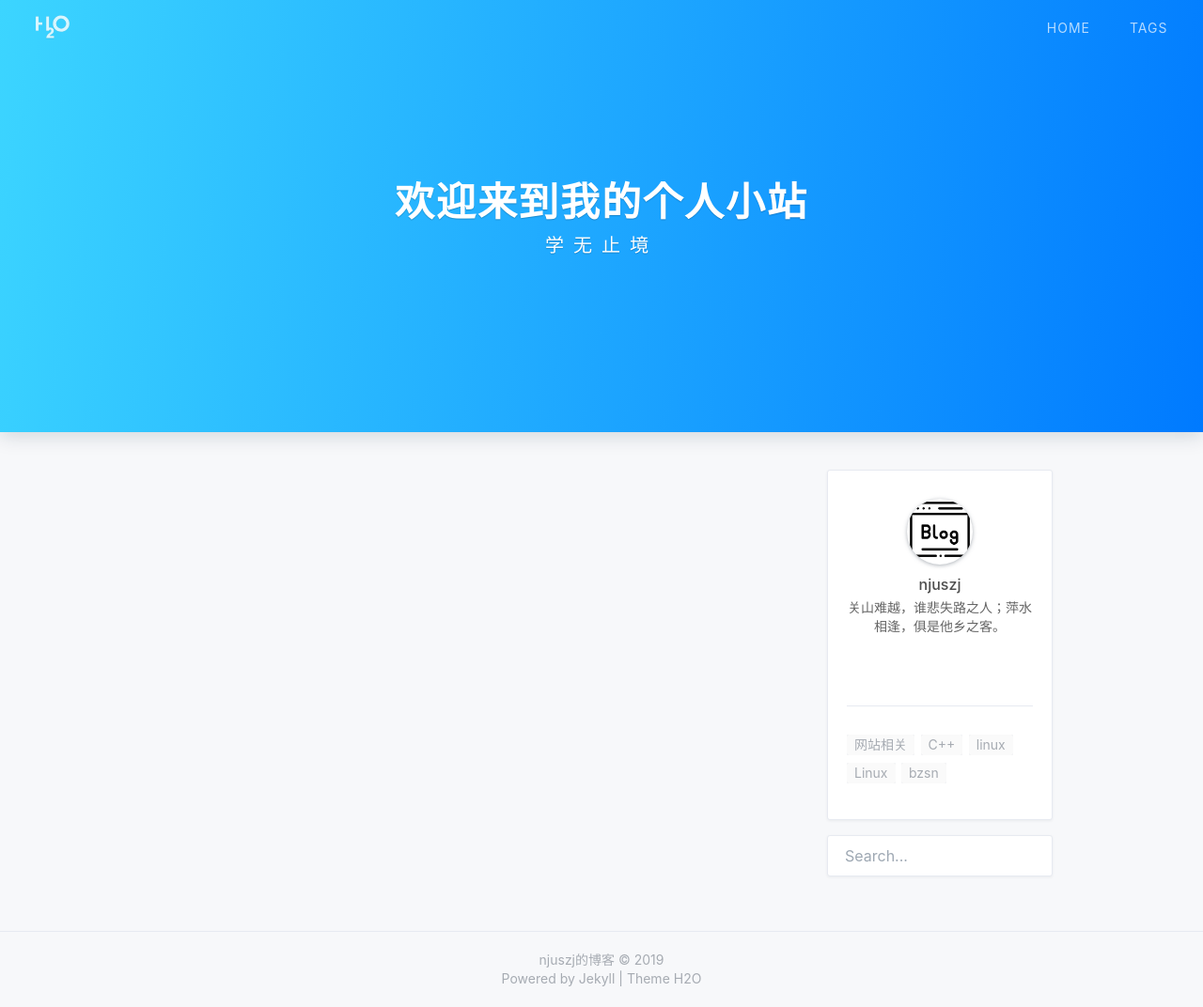
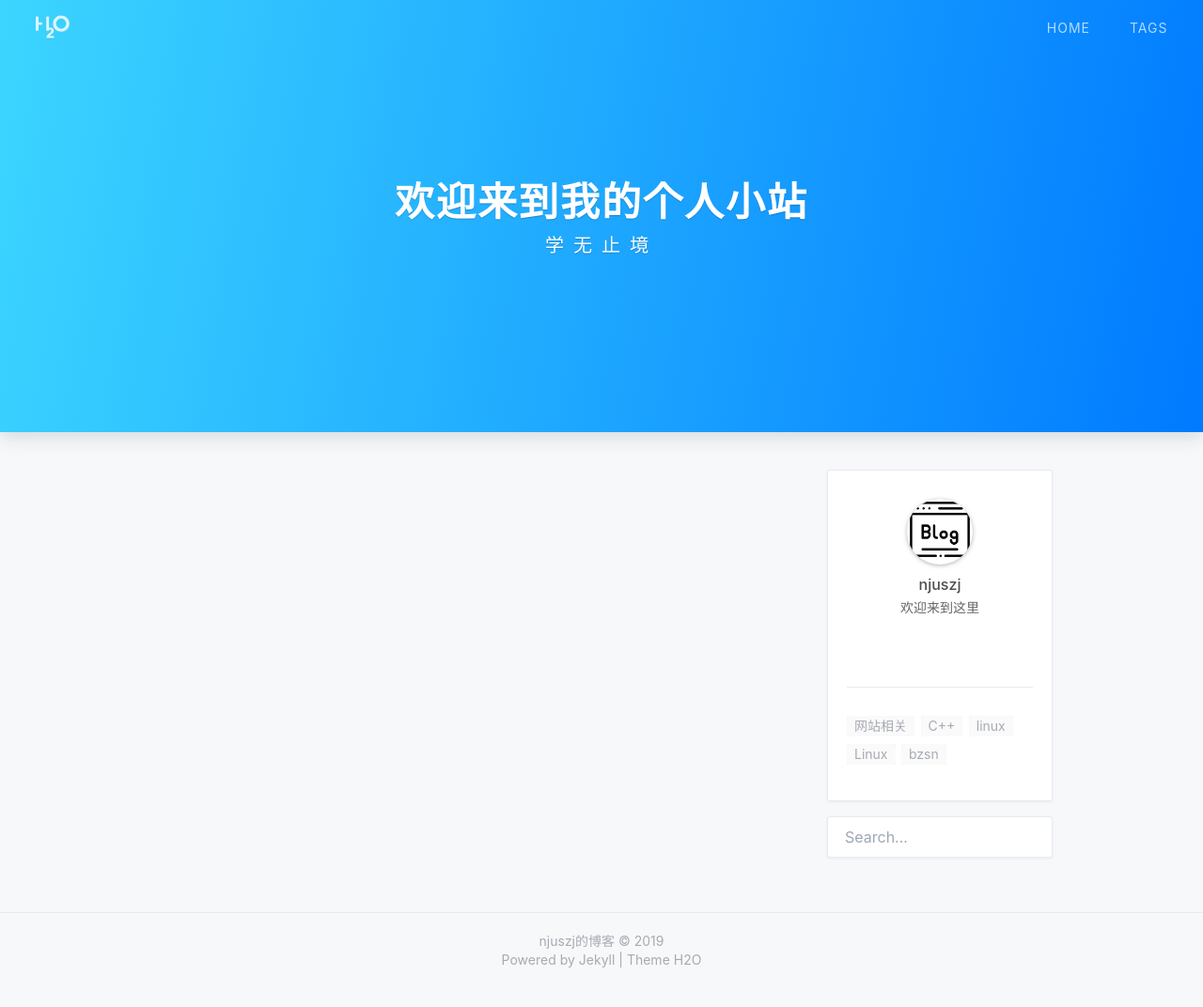
Before and after one commit to njuszj/njuszj.github.io, a Jekyll site: the page built from blog.html, in a window 1280 px wide and 1072 px high. Shown: the whole window at 94% size. Built offline with Jekyll 4.4.1, drawn with Linux system fonts in a browser that asks for light colours; nearby versions of some CDN libraries; a style sheet for code colours, icons or effects is not loaded.

Commit message:
Update _config.yml

```diff
--- a/_config.yml
+++ b/_config.yml
@@ -19,7 +19,7 @@ footer:
 # Author 配置博主信息
 author: 'njuszj'
 nickname: 'jeffrey'
-bio: '关山难越，谁悲失路之人；萍水相逢，俱是他乡之客。'
+bio: '欢迎来到这里'
 avatar: '/assets/img/profile.png'
 
 # Search
```
